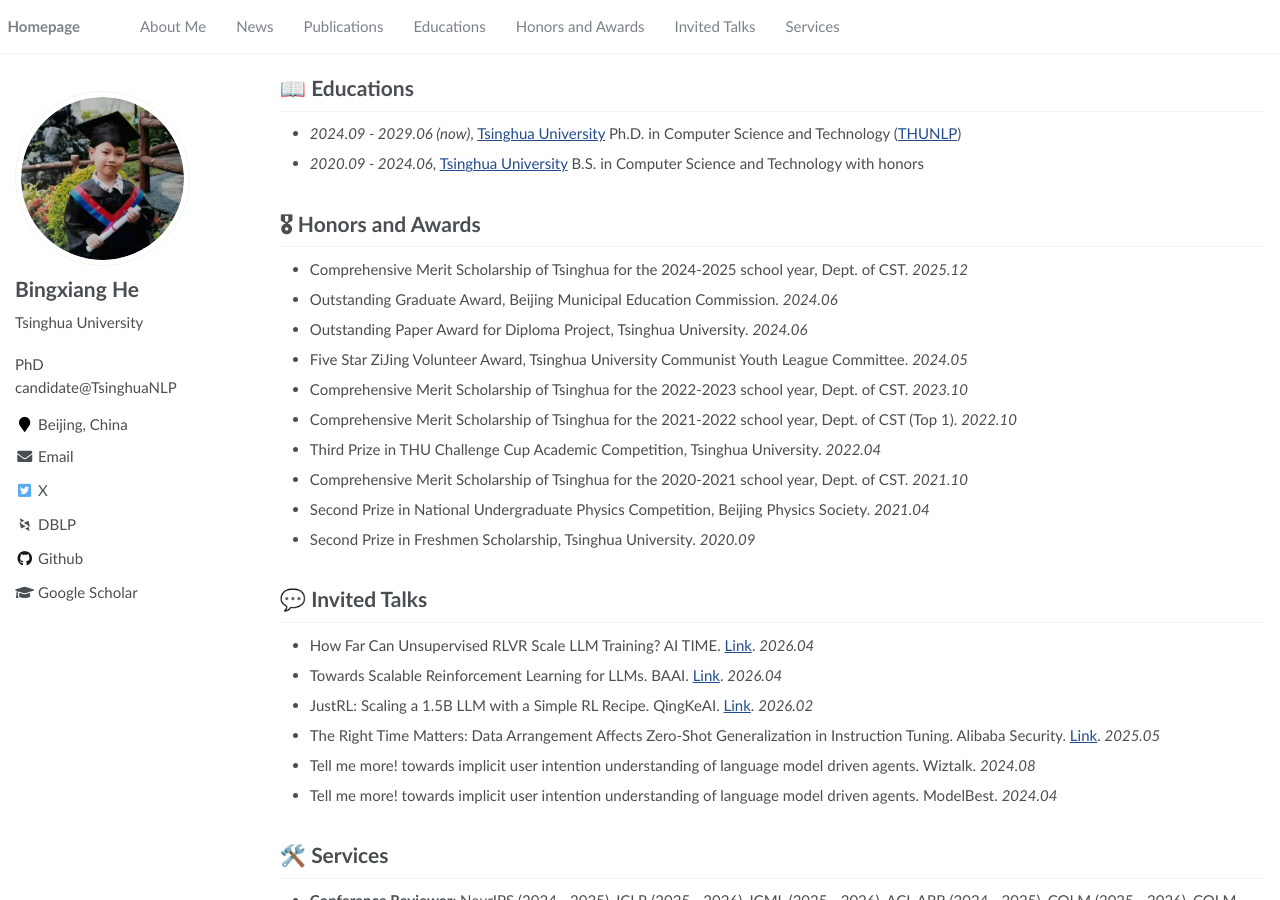
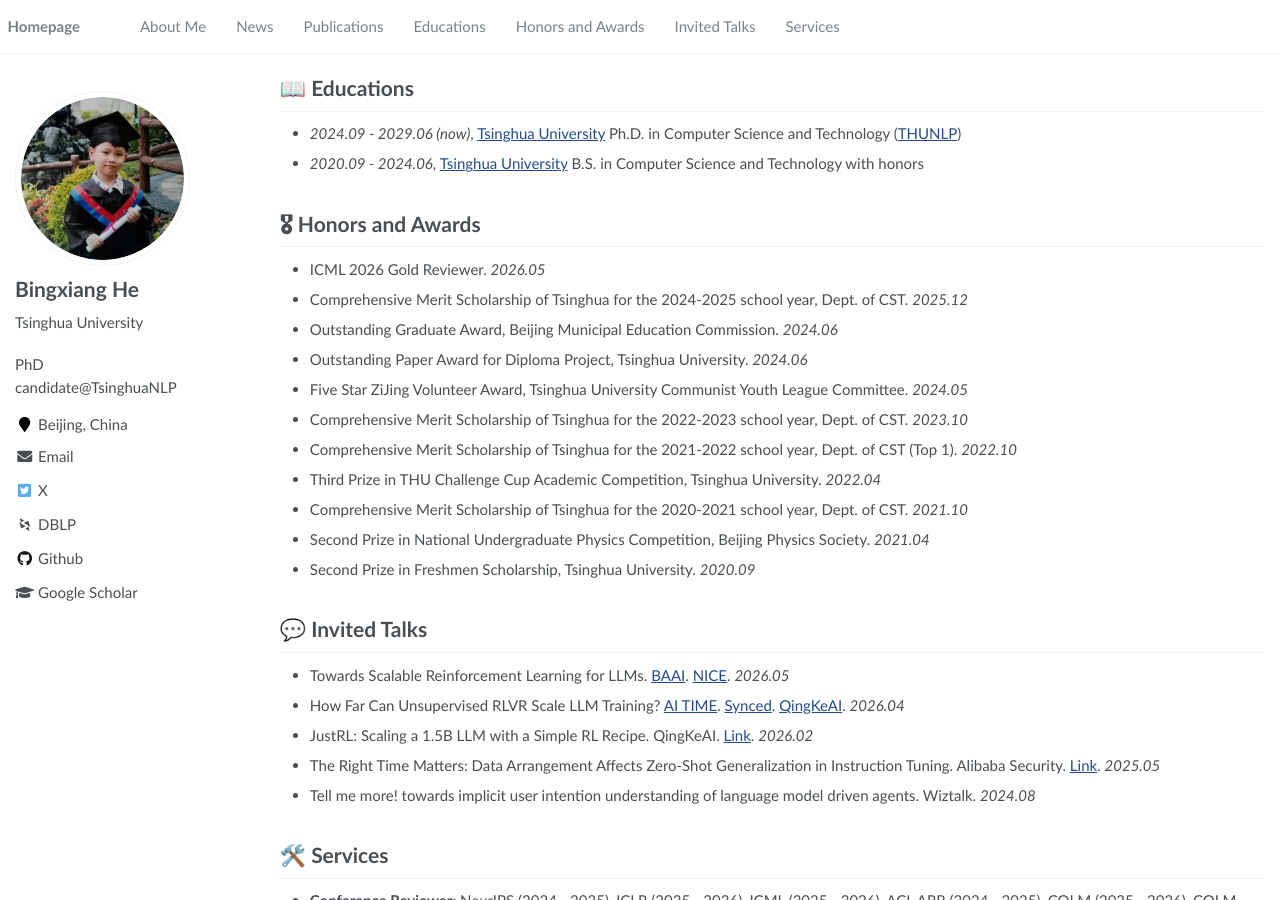
Before and after one commit to HBX-hbx/hbx-hbx.github.io, a Jekyll site: the page built from _pages/about.md, in a window 1280 px wide and 900 px high, scrolled down 2109 px. Built offline with Jekyll 4.4.1, drawn with Linux system fonts in a browser that asks for light colours; some web fonts are replaced; part of the change alters nothing that is shown; some of the changed text lies outside the part shown.

Commit message:
update cv

```diff
--- a/_pages/about.md
+++ b/_pages/about.md
@@ -27,11 +27,11 @@ Hi! I am a second year PhD student studying at [Tsinghua University](https://www
 <span class='anchor' id='news'></span>
 
 # 🌟 News
-- *2026.05*: &nbsp;🎉 [CPMobius](https://arxiv.org/pdf/2602.02979) accepted by ICML 2026
-- *2026.04*: &nbsp;🎉 [Rethinking OPD](https://arxiv.org/pdf/2604.13016) released at arXiv [[Github]](https://github.com/thunlp/OPD)
-- *2026.02*: &nbsp;🎉 [Unsupervised RLVR](https://arxiv.org/pdf/2603.08660) accepted by ICLR 2026 [[Github]](https://github.com/PRIME-RL/TTRL/tree/urlvr-dev)
+- *2026.05*: &nbsp;🎉 [CPMobius](https://arxiv.org/pdf/2602.02979) accepted by ICML 2026 [[GitHub]](https://github.com/thunlp/CPMobius)
+- *2026.04*: &nbsp;🎉 [Rethinking OPD](https://arxiv.org/pdf/2604.13016) released at arXiv [[GitHub]](https://github.com/thunlp/OPD)
+- *2026.02*: &nbsp;🎉 [Unsupervised RLVR](https://arxiv.org/pdf/2603.08660) accepted by ICLR 2026 [[GitHub]](https://github.com/PRIME-RL/TTRL/tree/urlvr-dev)
 - *2025.12*: &nbsp;🔥 [JustRL](https://arxiv.org/pdf/2512.16649) accepted by ICLR 2026 Blog Track [[GitHub]](https://github.com/thunlp/JustRL)
-- *2025.10*: &nbsp;🎉 [Veri-R1](https://arxiv.org/pdf/2510.01932) released at arXiv [[Github]](https://github.com/H0key-22/Veri-R1)
+- *2025.10*: &nbsp;🎉 [Veri-R1](https://arxiv.org/pdf/2510.01932) released at arXiv [[GitHub]](https://github.com/H0key-22/Veri-R1)
 - *2025.09*: &nbsp;🔥 [Survey of RL for LRM](https://arxiv.org/pdf/2509.08827) released at arXiv [[GitHub]](https://github.com/TsinghuaC3I/Awesome-RL-for-LRMs)
 - *2025.07*: &nbsp;🎉 [AIR](https://arxiv.org/pdf/2504.03612) accepted by COLM 2025
 - *2025.05*: &nbsp;🎉 [EscapeBench](https://arxiv.org/pdf/2412.13549) accepted by ACL 2025 [[GitHub]](https://github.com/qiancheng0/EscapeBench)
@@ -62,7 +62,7 @@ Hi! I am a second year PhD student studying at [Tsinghua University](https://www
 
 - [CPMobius: Iterative Coach-Player Reasoning for Data-Free Reinforcement Learning](https://arxiv.org/pdf/2602.02979)<br>
   Ran Li\*, Zeyuan Liu\*, Yinghao chen, **Bingxiang He**, Jiarui Yuan, Zixuan Fu, Weize Chen, Jinyi Hu, Zhiyuan Liu, Maosong Sun<br>
-  *ICML 2026*
+  *ICML 2026* [[GitHub]](https://github.com/thunlp/CPMobius)
 - [Rethinking On-Policy Distillation of Large Language Models: Phenomenology, Mechanism, and Recipe](https://arxiv.org/pdf/2604.13016)<br>
   Yaxuan Li\*, Yuxin Zuo\*<sup>†</sup>, **Bingxiang He**\*<sup>†</sup>, Jinqian Zhang, Chaojun Xiao, Cheng Qian, Tianyu Yu, Huan-ang Gao, Wenkai Yang, Zhiyuan Liu, Ning Ding<br>
   *Preprint* [[GitHub](https://github.com/thunlp/OPD)]
@@ -116,6 +116,7 @@ Hi! I am a second year PhD student studying at [Tsinghua University](https://www
 <span class='anchor' id='honors-and-awards'></span>
 
 # 🎖 Honors and Awards
+* ICML 2026 Gold Reviewer. *2026.05*
 * Comprehensive Merit Scholarship of Tsinghua for the 2024-2025 school year, Dept. of CST. *2025.12*
 * Outstanding Graduate Award, Beijing Municipal Education Commission. *2024.06*
 * Outstanding Paper Award for Diploma Project, Tsinghua University. *2024.06*
@@ -130,12 +131,13 @@ Hi! I am a second year PhD student studying at [Tsinghua University](https://www
 <span class='anchor' id='invited-talks'></span>
 
 # 💬 Invited Talks
-- How Far Can Unsupervised RLVR Scale LLM Training? AI TIME. [Link](https://live.bilibili.com/21813994). *2026.04*
-- Towards Scalable Reinforcement Learning for LLMs. BAAI. [Link](https://event.baai.ac.cn/activities/1020). *2026.04*
+
+- Towards Scalable Reinforcement Learning for LLMs. [BAAI](https://event.baai.ac.cn/activities/1054). [NICE](https://youtube.com/live/KOs6wqNu8c4?feature=share). *2026.05*
+- How Far Can Unsupervised RLVR Scale LLM Training? [AI TIME](https://live.bilibili.com/21813994). [Synced](https://channels.weixin.qq.com/finder-preview/pages/sph?id=A9nMDqasTh). [QingKeAI](https://qingkeai.online/archives/urlvr-talk). *2026.04*
 - JustRL: Scaling a 1.5B LLM with a Simple RL Recipe. QingKeAI. [Link](https://qingkeai.online/archives/JustRL). *2026.02*
 - The Right Time Matters: Data Arrangement Affects Zero-Shot Generalization in Instruction Tuning. Alibaba Security. [Link](https://mp.weixin.qq.com/s/Ig_1I_3_U0L8P1PWJsIA2A). *2025.05*
 - Tell me more! towards implicit user intention understanding of language model driven agents. Wiztalk. *2024.08*
-- Tell me more! towards implicit user intention understanding of language model driven agents. ModelBest. *2024.04*
+<!-- - Tell me more! towards implicit user intention understanding of language model driven agents. ModelBest. *2024.04* -->
 
 <span class='anchor' id='services'></span>
 
```
